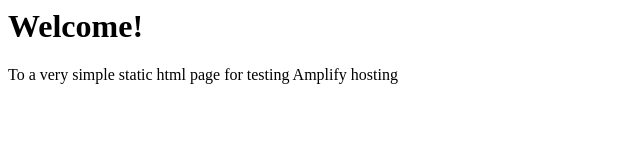
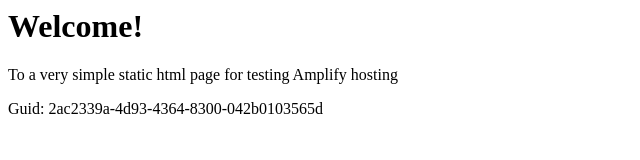
Before and after one commit to aws-aemilia-cdg/Github-PR-Commit-Integration-Test-DoNotTouch-Gith-P5X5MO5I-v1-preprod-eu-west-3, a website: page src/index.html in a window 1280 px wide. Shown: the whole page, without its empty margins (0-640 px from the left). Drawn offline with Linux system fonts and the light colour scheme.

Commit message:
commit from integ tests

```diff
--- a/src/index.html
+++ b/src/index.html
@@ -1,3 +1,5 @@
+
+
 <html lang="en">
 
 <head>
@@ -10,6 +12,6 @@
 <body>
     <h1>Welcome!</h1>
     <p>To a very simple static html page for testing Amplify hosting</p>
-</body>
+    <p>Guid: 2ac2339a-4d93-4364-8300-042b0103565d</p></body>
 
 </html>
```
